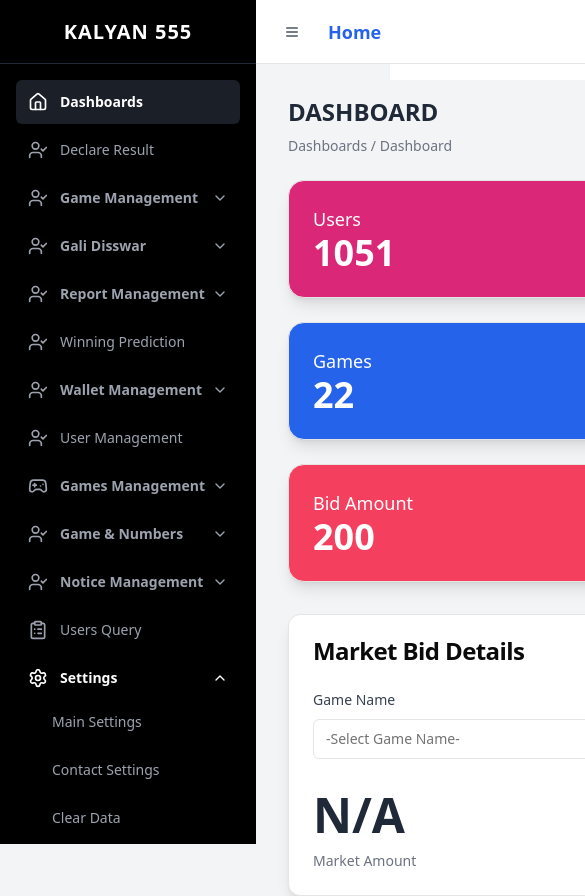
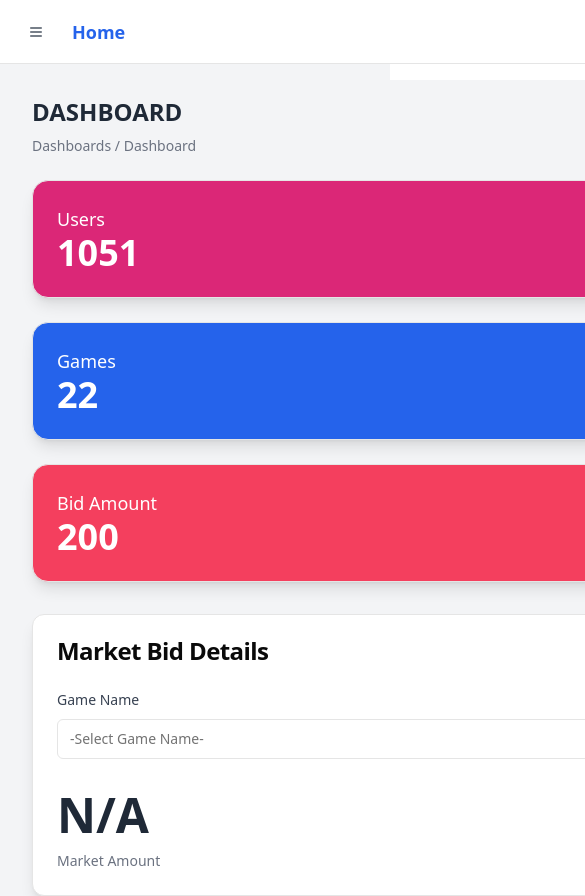
Before and after one commit to tyujjwal6/Kalyan-555, a React (Vite) app: page / in a window 390 px wide. Shown: the top 896 px of the page, 585 px wide, since content can reach past the window. Built offline with nearby package versions, Linux system fonts and the light colour scheme.

Commit message:
Your some changes

```diff
--- a/src/Pages/Layout.jsx
+++ b/src/Pages/Layout.jsx
@@ -1,36 +1,58 @@
 // src/components/Layout.jsx
 
-import React, { useState } from 'react';
-import { Outlet } from 'react-router-dom';
+import React, { useState, useEffect } from 'react';
+import { Outlet, useLocation } from 'react-router-dom';
 
-import Header from './Header'; // Correctly importing ONE header
+import Header from './Header';
 import Sidebar from './Sidebar';
 
 const Layout = () => {
-    const [isSidebarOpen, setSidebarOpen] = useState(true);
+    // --- CHANGE 1: Set initial state to `false` ---
+    // This ensures the sidebar is closed by default on mobile view.
+    const [isSidebarOpen, setSidebarOpen] = useState(false);
 
     const toggleSidebar = () => {
       setSidebarOpen(!isSidebarOpen);
     };
 
+    // --- CHANGE 2: Add hooks to auto-close sidebar on navigation/resize ---
+    const location = useLocation();
+
+    useEffect(() => {
+      // This function handles closing the sidebar when the screen is small.
+      const handleResizeOrNavigate = () => {
+        if (window.innerWidth < 1024) { // 1024px is the 'lg' breakpoint
+          setSidebarOpen(false);
+        }
+      };
+
+      // Close sidebar on navigation (i.e., when the URL changes)
+      handleResizeOrNavigate();
+
+      // Add a listener for window resize events
+      window.addEventListener('resize', handleResizeOrNavigate);
+
+      // Cleanup listener on component unmount
+      return () => window.removeEventListener('resize', handleResizeOrNavigate);
+    }, [location]); // Re-run this effect when location changes
+
+
     return (
-      <div className="relative flex min-h-screen bg-gray-100 dark:bg-gray-800">
-        {/* Sidebar */}
+      <div className="flex min-h-screen bg-gray-100 dark:bg-gray-800">
+        {/* Sidebar component now correctly uses the `isOpen` prop for mobile */}
         <Sidebar isOpen={isSidebarOpen} />
 
-        {/* Main Content Area */}
-        <div
-          className={`flex flex-1 flex-col transition-all duration-300 ease-in-out ${
-            isSidebarOpen ? 'ml-64' : 'ml-0'
-          }`}
-        >
-          {/*
-            MAKE SURE YOU ONLY HAVE ONE <Header /> INSTANCE HERE.
-            Remove any other header components from this file.
-          */}
+        {/*
+          --- CHANGE 3: Main Content Area Responsive Margin ---
+          The margin is now handled by responsive Tailwind classes, not JavaScript.
+          It has NO margin on small screens and a left margin on large screens (`lg:`)
+          to make space for the static sidebar.
+        */}
+        <div className="flex flex-1 flex-col lg:ml-64">
+
           <Header onMenuClick={toggleSidebar} />
 
-          <main className="flex-1 p-4 md:p-6">
+          <main className="flex-1 p-4 md:p-6 overflow-y-auto">
             <Outlet />
           </main>
         </div>
```
Also changed, not shown: src/Pages/Sidebar.jsx (+9 -8 lines).
